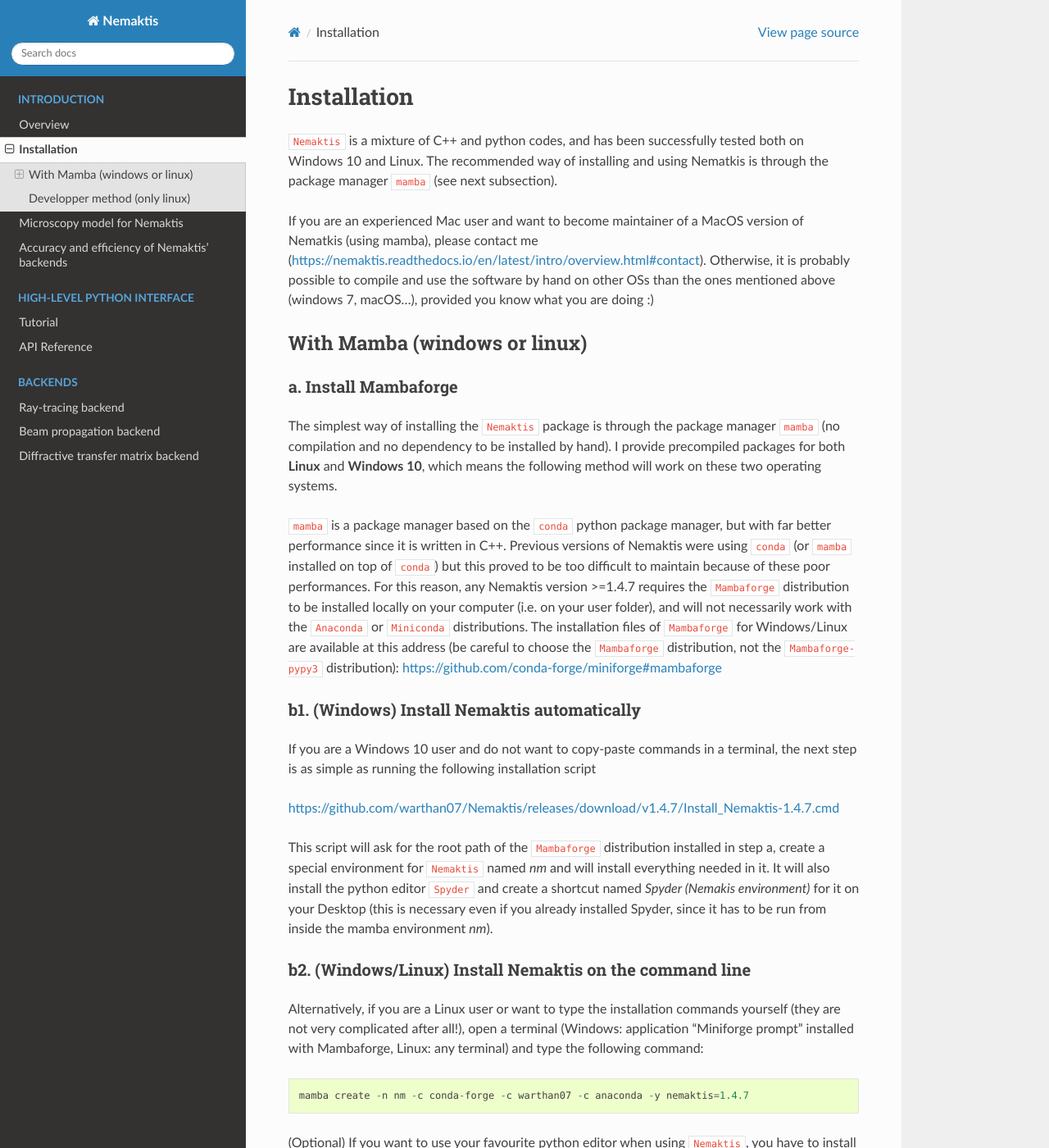
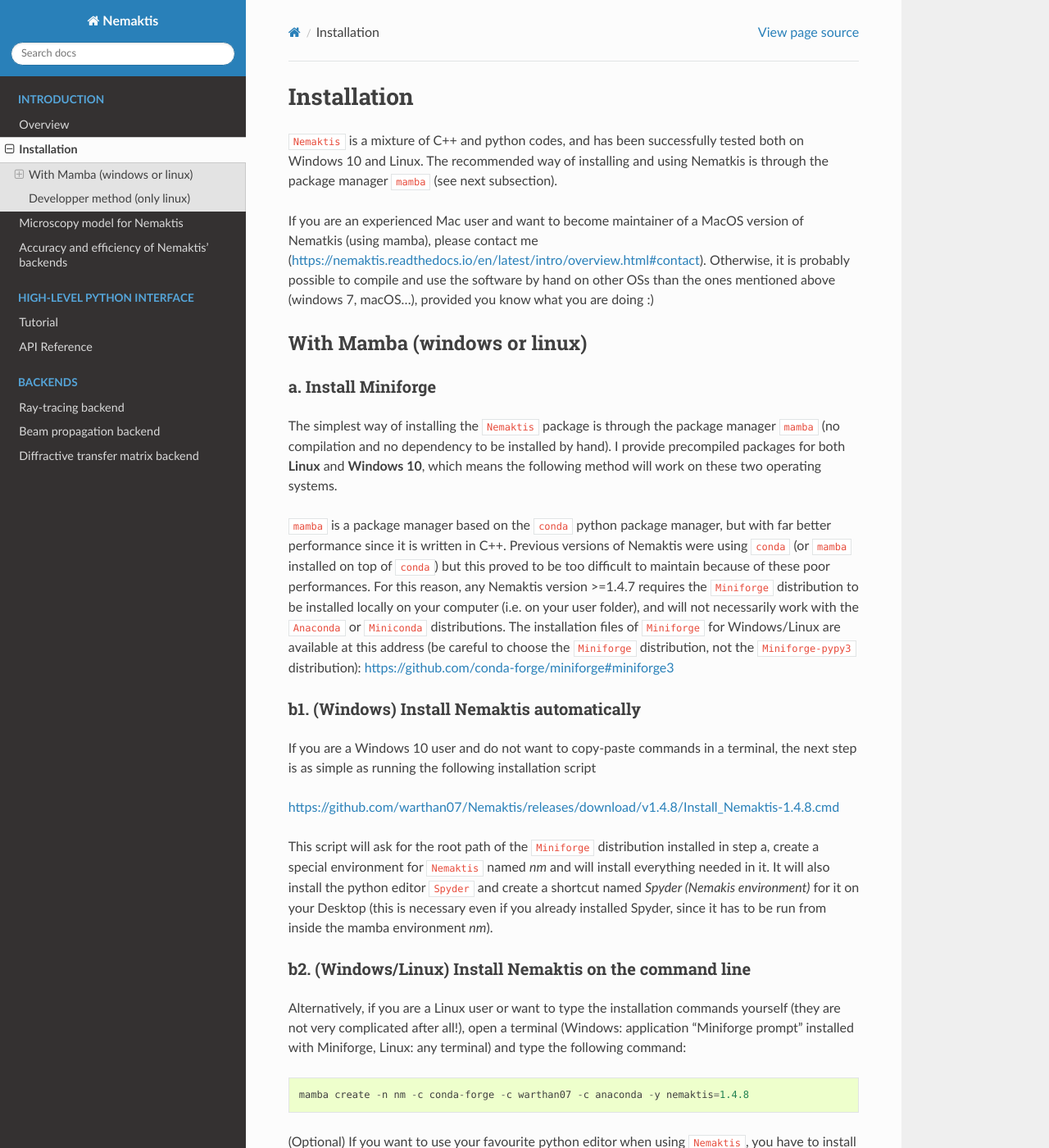
Before and after one commit to warthan07/Nemaktis, a Sphinx documentation site: the page built from doc/source/intro/installation.rst, in a window 1280 px wide and 1400 px high. Shown: the whole window at 82% size. Built offline with Sphinx 7.4.7 and the Read the Docs theme 2.0.0, drawn with Linux system fonts in a browser that asks for light colours; some of the changed text lies outside the part shown.

Commit message:
v1.4.8: preliminary support for absorption along extraordinary axis, and possibility to limit the Köhler illumination wavevectors to a single line instead of a disk; updated dependency versions for python and boost. updated doc for use of miniforge instead of mambaforge.

```diff
--- a/doc/source/conf.py
+++ b/doc/source/conf.py
@@ -134,7 +134,7 @@ copyright = '2019, Guilhem Poy, Andrej Petelin'
 author = 'Guilhem Poy, Andrej Petelin'
 
 # The full version, including alpha/beta/rc tags
-release = '1.4.7'
+release = '1.4.8'
 
 
 # -- General configuration ---------------------------------------------------
--- a/doc/source/intro/installation.rst
+++ b/doc/source/intro/installation.rst
@@ -16,7 +16,7 @@ mentioned above (windows 7, macOS...), provided you know what you are doing :)
 With Mamba (windows or linux)
 -----------------------------
 
-a. Install Mambaforge
+a. Install Miniforge
 ...................
 
 The simplest way of installing the ``Nemaktis`` package is through the package manager
@@ -28,11 +28,11 @@ on these two operating systems.
 performance since it is written in C++. Previous versions of Nemaktis were using ``conda``
 (or ``mamba`` installed on top of ``conda``) but this proved to be too difficult to maintain because
 of these poor performances. For this reason, any Nemaktis version >=1.4.7 requires the
-``Mambaforge`` distribution to be installed locally on your computer (i.e. on your user folder),
+``Miniforge`` distribution to be installed locally on your computer (i.e. on your user folder),
 and will not necessarily work with the ``Anaconda`` or ``Miniconda`` distributions. The installation
-files of ``Mambaforge`` for Windows/Linux are available at this address (be careful to choose the
-``Mambaforge`` distribution, not the ``Mambaforge-pypy3`` distribution):
-https://github.com/conda-forge/miniforge#mambaforge
+files of ``Miniforge`` for Windows/Linux are available at this address (be careful to choose the
+``Miniforge`` distribution, not the ``Miniforge-pypy3`` distribution):
+https://github.com/conda-forge/miniforge#miniforge3
 
 b1. (Windows) Install Nemaktis automatically
 ............................................
@@ -40,9 +40,9 @@ b1. (Windows) Install Nemaktis automatically
 If you are a Windows 10 user and do not want to copy-paste commands in a terminal, the next
 step is as simple as running the following installation script
 
-https://github.com/warthan07/Nemaktis/releases/download/v1.4.7/Install_Nemaktis-1.4.7.cmd
+https://github.com/warthan07/Nemaktis/releases/download/v1.4.8/Install_Nemaktis-1.4.8.cmd
 
-This script will ask for the root path of the ``Mambaforge`` distribution installed in step a,
+This script will ask for the root path of the ``Miniforge`` distribution installed in step a,
 create a special environment for ``Nemaktis`` named *nm* and will install everything needed
 in it. It will also install the python editor ``Spyder`` and create a shortcut named *Spyder
 (Nemakis environment)* for it on your Desktop (this is necessary even if you already
@@ -53,9 +53,9 @@ b2. (Windows/Linux) Install Nemaktis on the command line
 
 Alternatively, if you are a Linux user or want to type the installation commands yourself
 (they are not very complicated after all!), open a terminal (Windows: application "Miniforge
-prompt" installed with Mambaforge, Linux: any terminal) and type the following command: ::
+prompt" installed with Miniforge, Linux: any terminal) and type the following command: ::
 
-  mamba create -n nm -c conda-forge -c warthan07 -c anaconda -y nemaktis=1.4.7
+  mamba create -n nm -c conda-forge -c warthan07 -c anaconda -y nemaktis=1.4.8
 
 (Optional) If you want to use your favourite python editor when using ``Nemaktis``, you have
 to install and run it from the same mamba environment. You can search https://anaconda.org/
@@ -87,7 +87,7 @@ packaging with complex dependencies.
 
 In this case, how can you safely update Nemaktis? The simplest way is to fully remove the
 mamba environment *nm*, either by removing the folder "envs/nm" inside the root folder of
-Mambaforge or by opening a terminal ("Miniforge prompt" for windows, any terminal for linux)
+Miniforge or by opening a terminal ("Miniforge prompt" for windows, any terminal for linux)
 and typing: ::
 
   mamba remove --name nm --all
```
Also changed, not shown: 3 other files.
